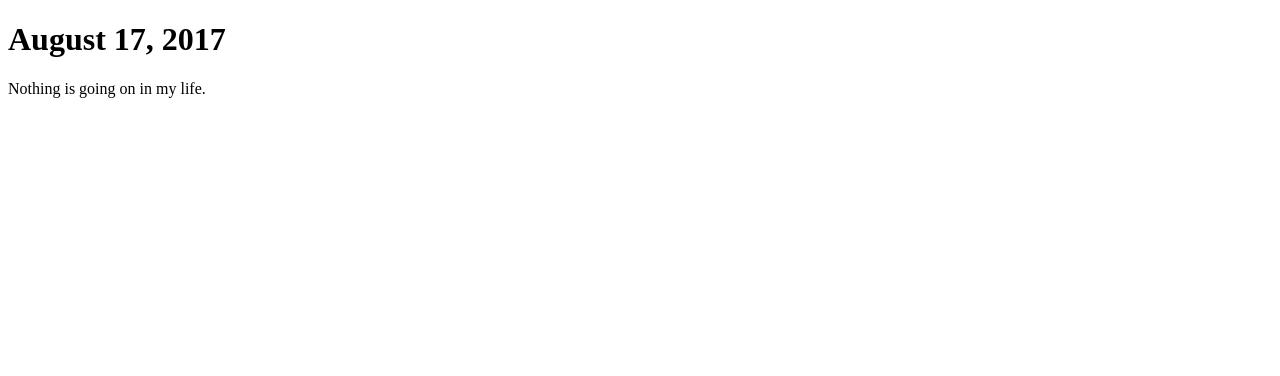
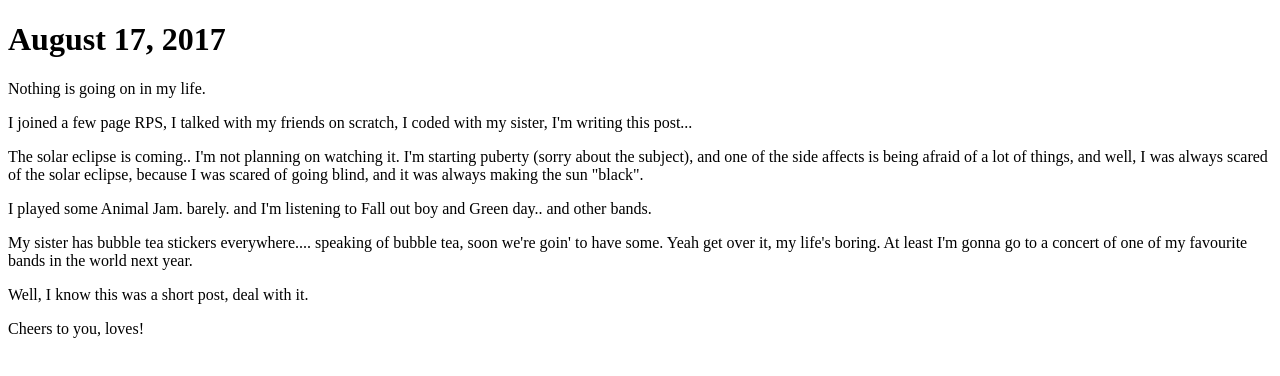
Before and after one commit to steampoweredwolf/steampoweredwolf.github.io, a plain HTML site: page post_1.html in a window 1280 px wide. Drawn offline with Linux system fonts and the light colour scheme.

Commit message:
Added post_1.html

```diff
--- a/post_1.html
+++ b/post_1.html
@@ -5,5 +5,7 @@
 <body>
 	<h1>August 17, 2017</h1>
 	<p>Nothing is going on in my life.</p>
+	<p>I joined a few page RPS, I talked with my friends on scratch, I coded with my sister, I'm writing this post...</p>
+	<p>The solar eclipse is coming.. I'm not planning on watching it. I'm starting puberty (sorry about the subject), and one of the side affects is being afraid of a lot of things, and well, I was always scared of the solar eclipse, because I was scared of going blind, and it was always making the sun "black".</p> I played some Animal Jam. barely. and I'm listening to Fall out boy and Green day.. and other bands.</p> <p>My sister has bubble tea stickers everywhere.... speaking of bubble tea, soon we're goin' to have some. Yeah get over it, my life's boring. At least I'm gonna go to a concert of one of my favourite bands in the world next year.</p> <p>Well, I know this was a short post, deal with it.</p> <p>Cheers to you, loves!</p>
 </body>
 </html>
```
Also changed, not shown: index.html (+1 -0 lines).
